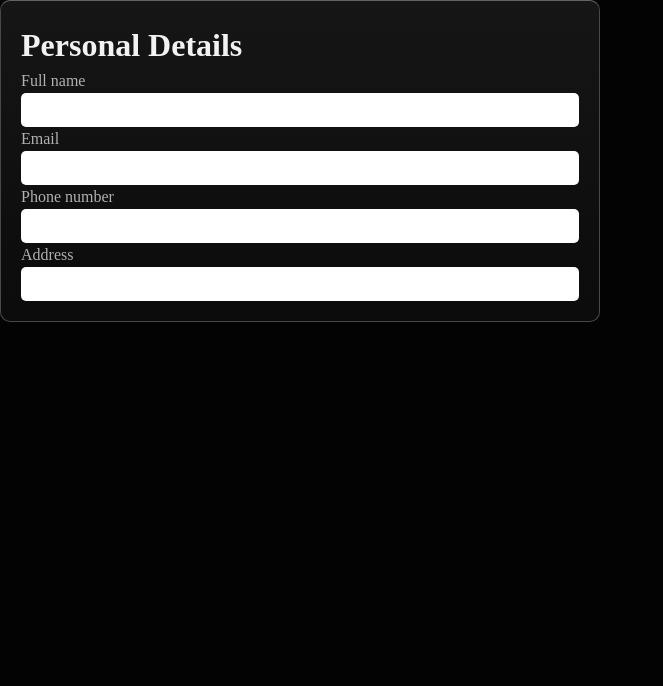
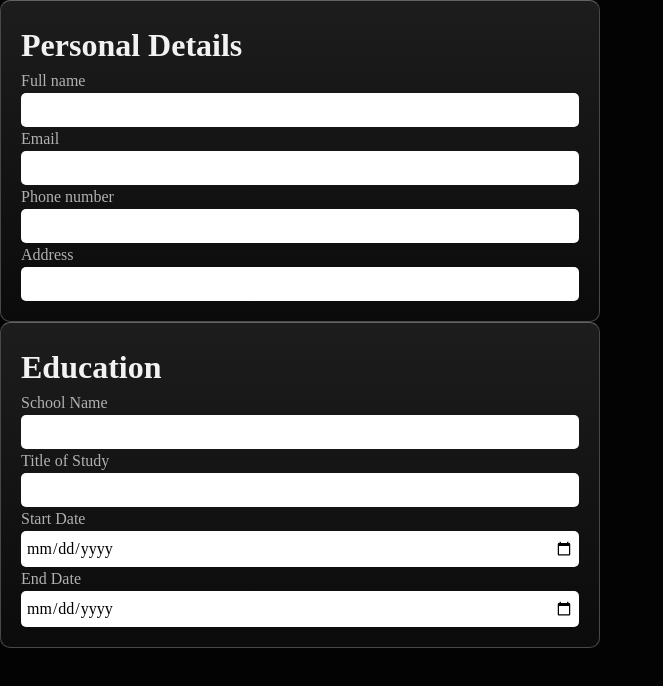
Before and after one commit to Julczan/cv_app, a React (Vite) app: page / in a window 1280 px wide. Shown: the top 686 px of the page, without its empty margins (0-663 px from the left). Built offline with nearby package versions, Linux system fonts and the light colour scheme.

Commit message:
Education component

```diff
--- /dev/null
+++ b/src/components/EducationInfo.jsx
@@ -0,0 +1,15 @@
+import { Input, DateInput } from "./Input";
+
+function EducationInfo() {
+  return (
+    <div className="card">
+      <h1>Education</h1>
+      <Input label={"School Name"} id={"schoolInput"} />
+      <Input label={"Title of Study"} id={"titleInput"} />
+      <DateInput label={"Start Date"} id={"startDateInput"} />
+      <DateInput label={"End Date"} id={"endDateInput"} />
+    </div>
+  );
+}
+
+export default EducationInfo;
--- a/src/components/Input.jsx
+++ b/src/components/Input.jsx
@@ -7,4 +7,13 @@ function Input({ label, value, id }) {
   );
 }
 
-export default Input;
+function DateInput({ label, value, id }) {
+  return (
+    <>
+      <label htmlFor={id}>{label}</label>
+      <input id={id} name={id} value={value} type="date" />
+    </>
+  );
+}
+
+export { Input, DateInput };
--- a/src/components/InputSection.jsx
+++ b/src/components/InputSection.jsx
@@ -1,9 +1,11 @@
+import EducationInfo from "./EducationInfo";
 import PersonalInfo from "./PersonalInfo";
 
 function InputSection() {
   return (
     <div className="input-section">
       <PersonalInfo />
+      <EducationInfo />
     </div>
   );
 }
--- a/src/components/PersonalInfo.jsx
+++ b/src/components/PersonalInfo.jsx
@@ -1,5 +1,5 @@
 import "../styles/Input.css";
-import Input from "./Input";
+import { Input } from "./Input";
 
 function PersonalInfo() {
   return (
--- a/src/index.css
+++ b/src/index.css
@@ -70,7 +70,7 @@ h6 {
 :root {
   --bg-dark: oklch(0.1 0 80);
   --bg: oklch(0.15 0 80);
-  --bg-light: oklch(0.2 0 80);
+  --bg-light: oklch(0.23 0 80);
   --gradient: linear-gradient(0deg, var(--bg), var(--bg-light));
   --text: oklch(0.96 0 80);
   --text-muted: oklch(0.76 0 80);
```
